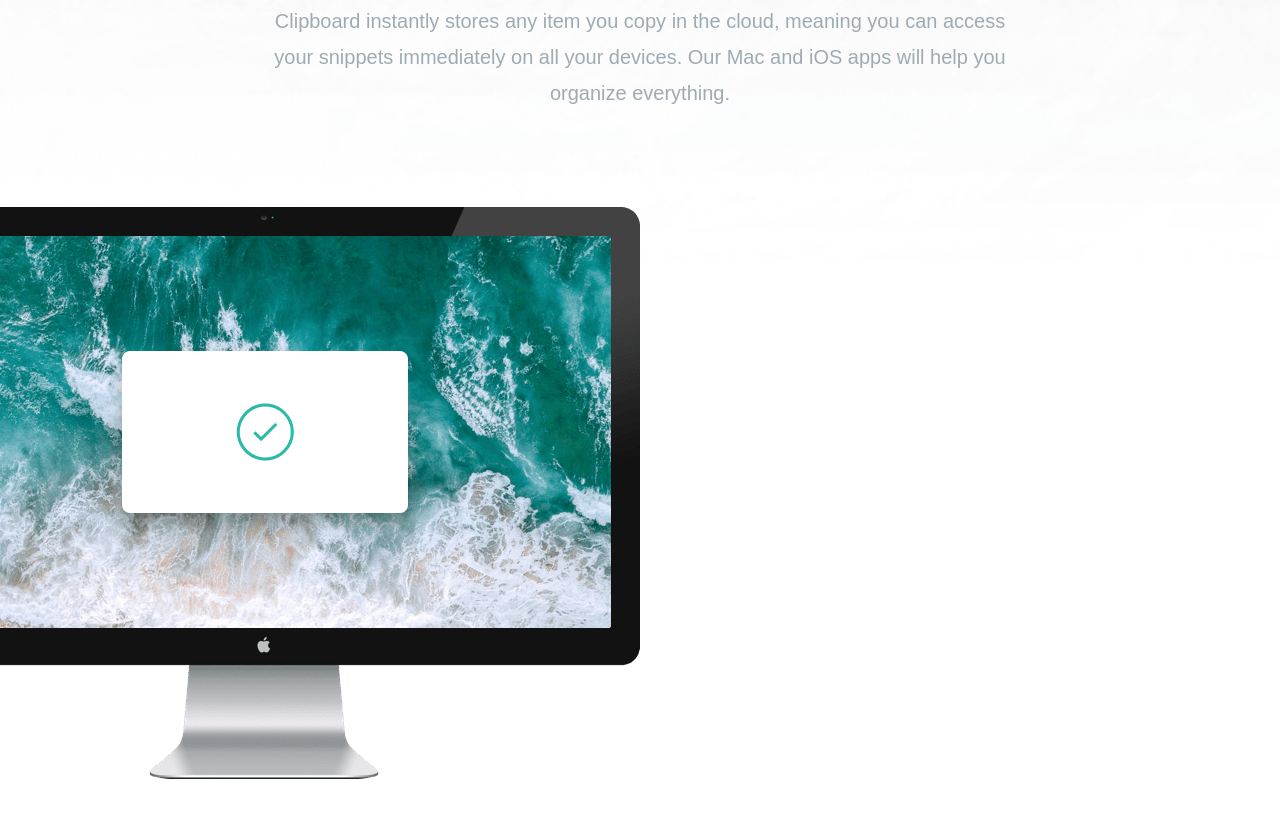
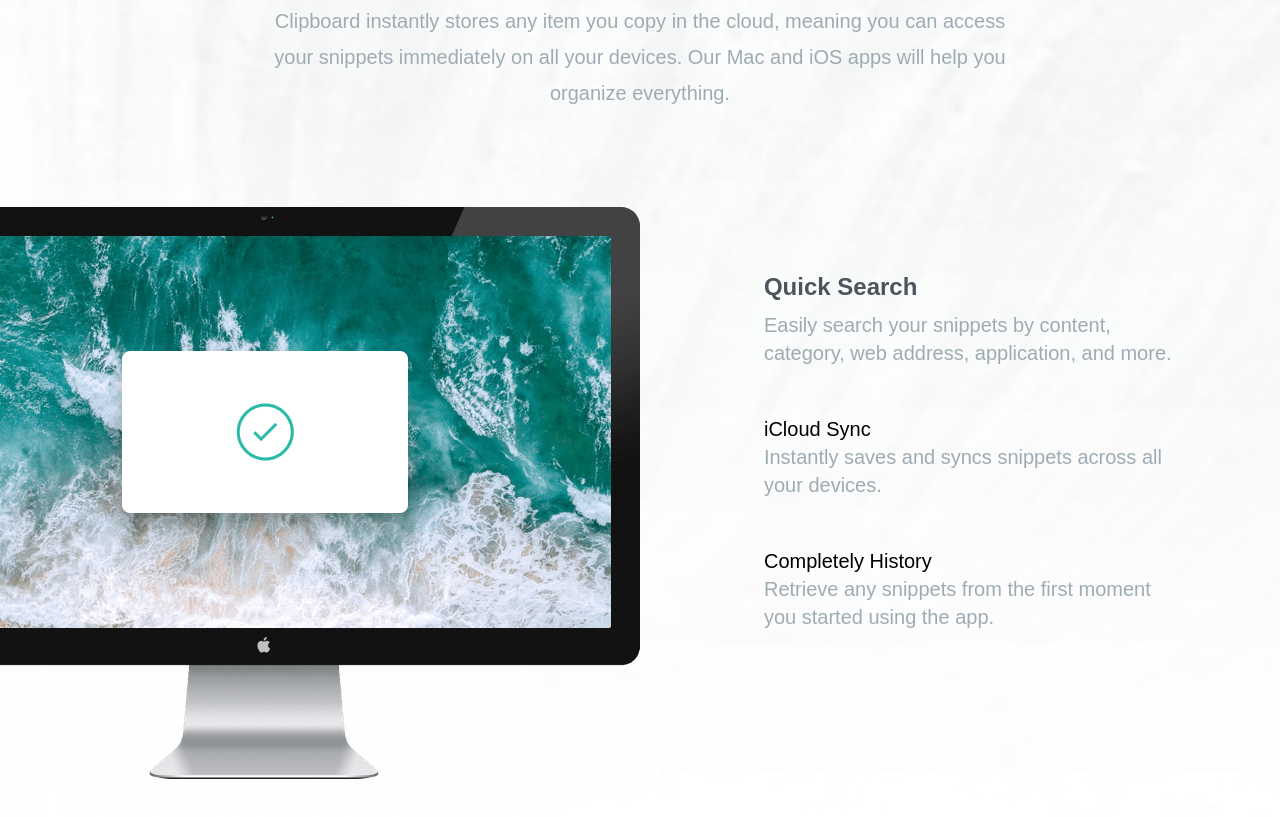
Before and after one commit to BinyamCheru/Clipboard-Website, a website: page index.html in a window 1280 px wide. Shown: the part 798-1615 px from the top of the page. Before the commit the page ends 1577 px from the top, so only its background shows below. Drawn offline with Linux system fonts and the light colour scheme; a web font is replaced by a local one.

Commit message:
Add items container in features section

```diff
--- a/index.html
+++ b/index.html
@@ -66,9 +66,43 @@
         <div class="relative flex flex-col md:flex-row md:space-x-32">
           <!-- Image Container -->
           <div class="md:w-1/2">
-            <img src="./images/image-computer.png" alt="computer" class="md:absolute top-0 right-[50%]" />
+            <img
+              src="./images/image-computer.png"
+              alt="computer"
+              class="md:absolute top-0 right-[50%]"
+            />
           </div>
           <!-- Items Container -->
+          <div
+            class="flex-col mt-16 mb-24 space-y-12 text-xl md:w-1/2 md:mb-60 md:text-left md:pl-16"
+          >
+            <!-- Item 1 -->
+            <div>
+              <h5 class="mb-2 text-2xl font-bold text-darkGrayishBlue">
+                Quick Search
+              </h5>
+              <p class="max-w-md text-grayishBlue">
+                Easily search your snippets by content, category, web address,
+                application, and more.
+              </p>
+            </div>
+
+            <!-- Item 2 -->
+            <div>
+              <h5>iCloud Sync</h5>
+              <p class="max-w-md text-grayishBlue">
+                Instantly saves and syncs snippets across all your devices.
+              </p>
+            </div>
+            <!-- Item 3 -->
+            <div>
+              <h5>Completely History</h5>
+              <p class="max-w-md text-grayishBlue">
+                Retrieve any snippets from the first moment you started using
+                the app.
+              </p>
+            </div>
+          </div>
         </div>
       </div>
     </section>
```
Also changed, not shown: css/style.css.
